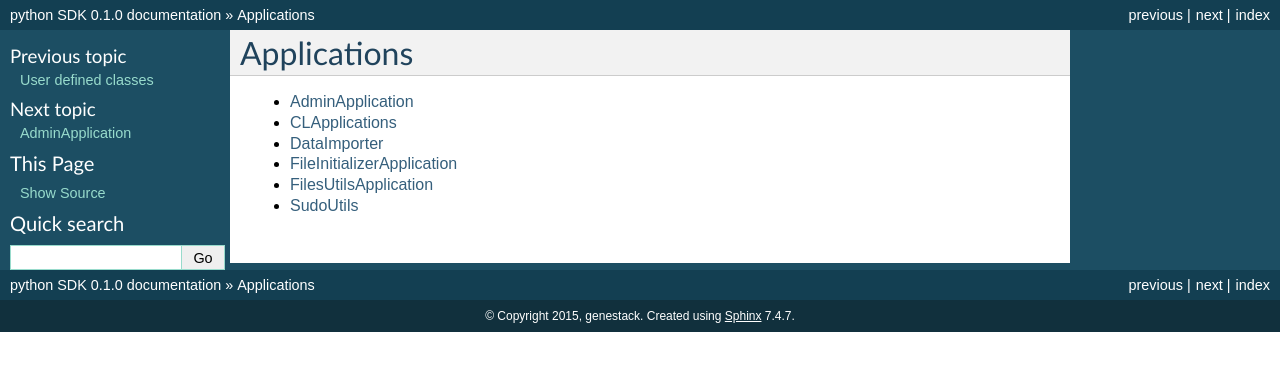
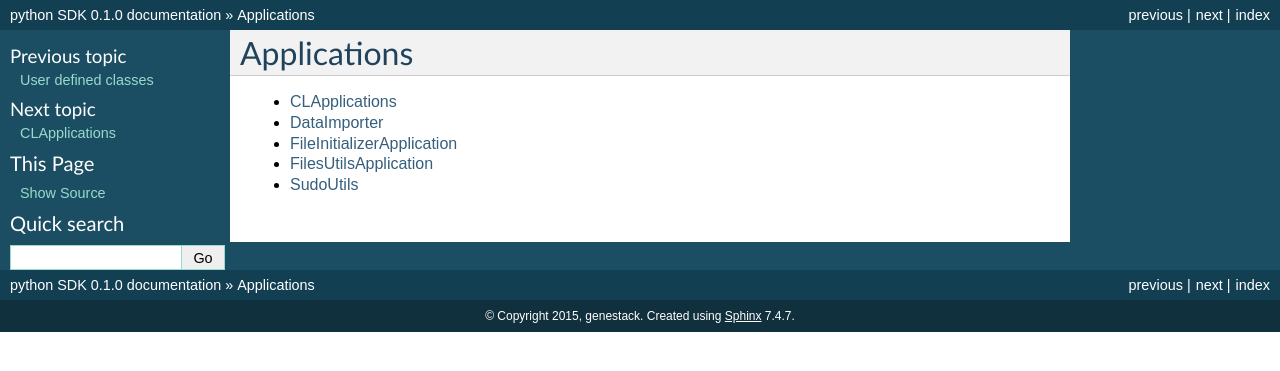
Before and after one commit to genestack/sdk, a Sphinx documentation site: the page built from docs/source/applications.rst, in a window 1280 px wide. Shown: the top 371 px of the page. Built offline with Sphinx 7.4.7, drawn with Linux system fonts in a browser that asks for light colours; pages that are not in the unit, such as notebooks, are missing from menus; the version number is read from the project's files by our own code.

Commit message:
Remove admin from documentation.

```diff
--- a/docs/source/applications.rst
+++ b/docs/source/applications.rst
@@ -6,7 +6,6 @@ Applications
    :maxdepth: 1
 
 
-   applications/Admin
    applications/CLApplications
    applications/DataImporter
    applications/FileInitializer
--- a/docs/source/applications/Admin.rst
+++ /dev/null
@@ -1,5 +0,0 @@
-AdminApplication
-****************
-
-    .. automodule:: genestack.Admin
-       :members:
```
